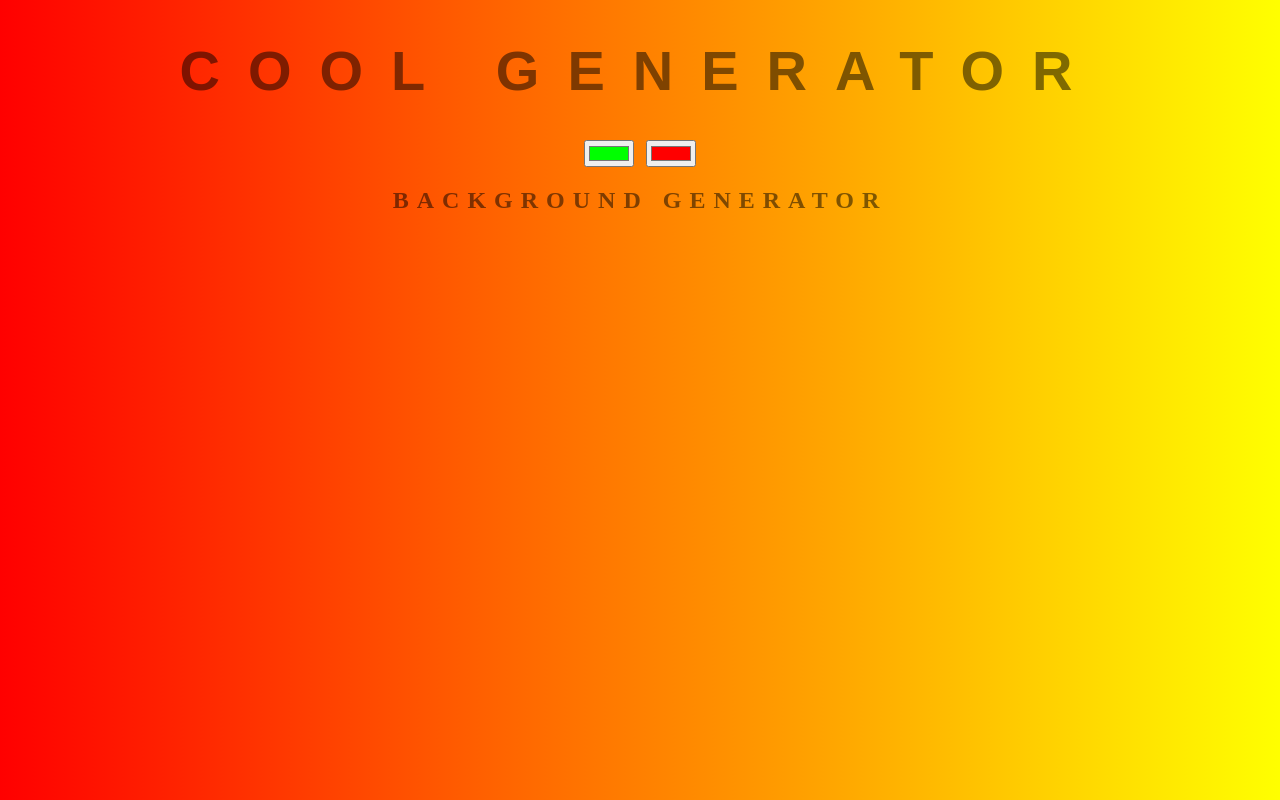
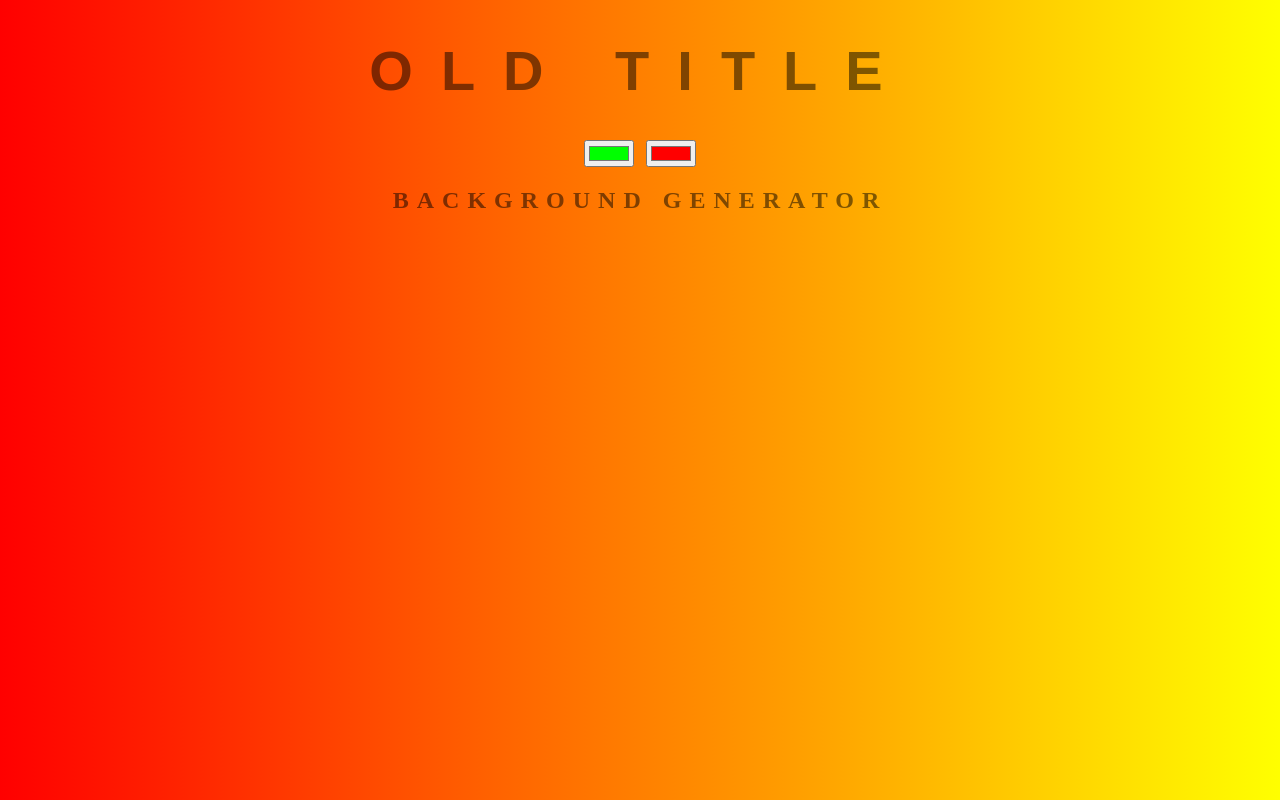
Before and after one commit to juyeak/background-generator, a plain HTML site: page index.html in a window 1280 px wide. Drawn offline with Linux system fonts and the light colour scheme.

Commit message:
back to old title

```diff
--- a/index.html
+++ b/index.html
@@ -5,7 +5,7 @@
 	<link rel="stylesheet" type="text/css" href="style.css">
 </head>
 <body id="gradient">
-	<h1>COOL Generator</h1>
+	<h1>Old title</h1>
 	<input oninput="setGradient()" class="color1" type="color" name="color1" value="#00ff00">
 	<input oninput="setGradient()" class="color2" type="color" name="color2" value="#ff0000">
 	<h2>Background Generator</h2>
```
